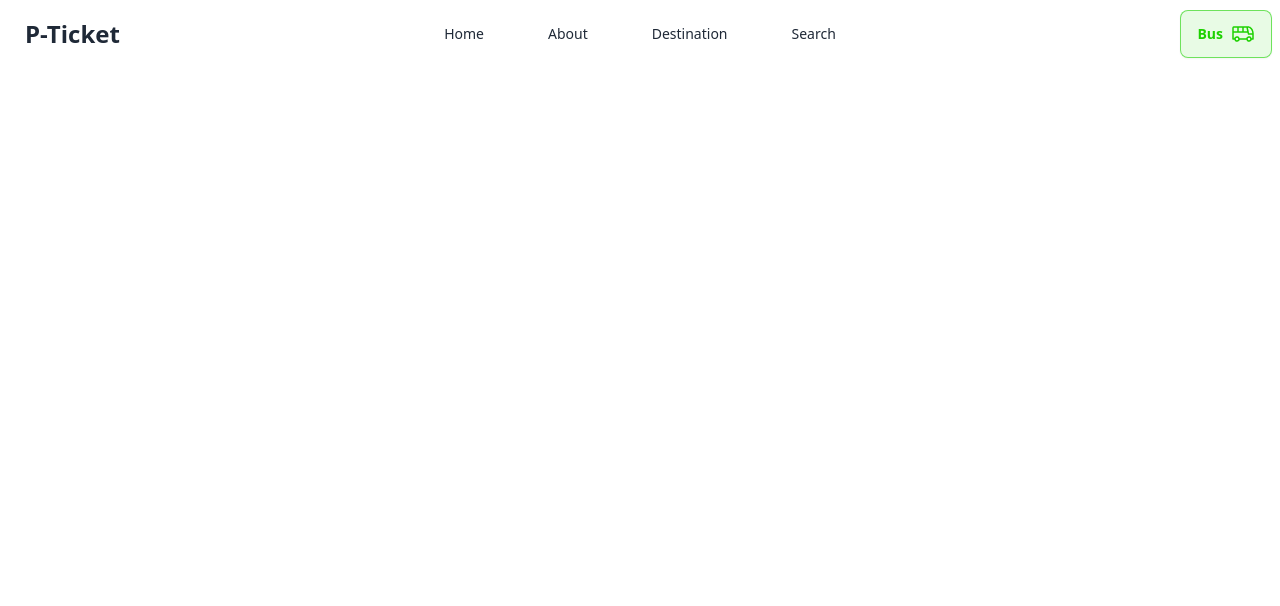
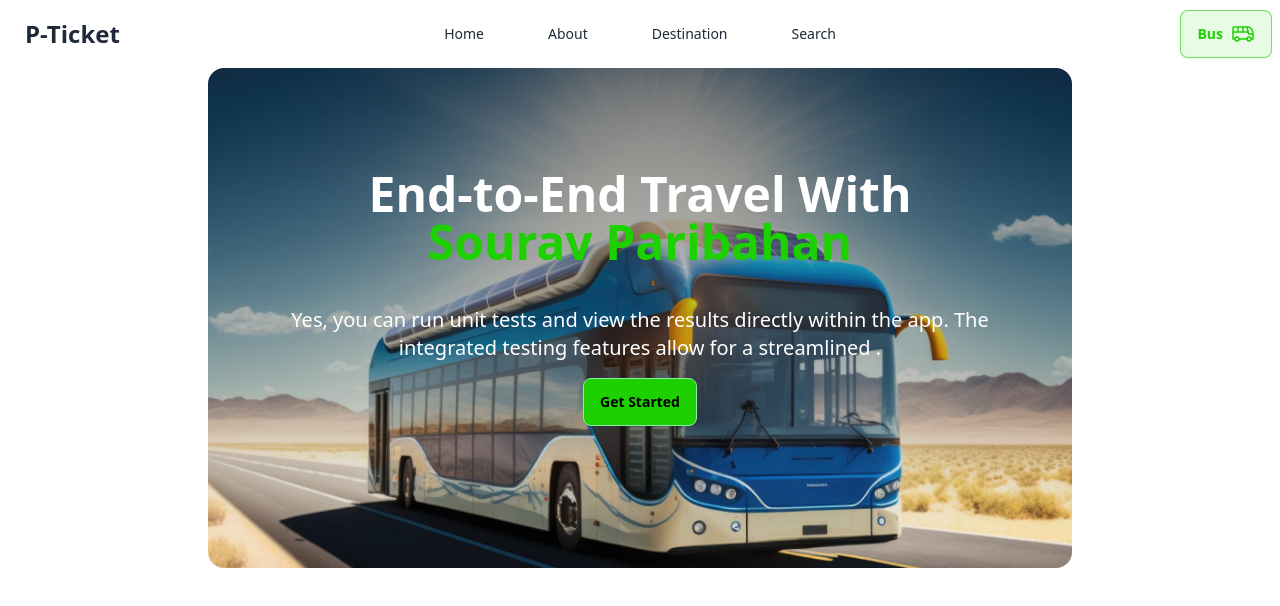
Before and after one commit to Bedoian/my-web-project-1-MPI-, a plain HTML site: page index.html in a window 1280 px wide. Drawn offline with nearby package versions, Linux system fonts and the light colour scheme.

Commit message:
banner section is added

```diff
--- a/index.html
+++ b/index.html
@@ -25,7 +25,7 @@
                             </svg>
                         </div>
                         <ul tabindex="0"
-                            class="menu menu-sm dropdown-content mt-3 z-[1] p-2 shadow bg-base-100 rounded-box w-52 gap-8 ">
+                            class="menu menu-sm dropdown-content mt-3 z-[1] p-2 shadow bg-base-100 rounded-box  gap-8 ">
                             <li><a>Home</a></li>
                             <li><a>About</a></li>
                             <li><a>Destination</a></li>
@@ -44,13 +44,24 @@
                 </div>
                 <div class="navbar-end">
                     <a class="btn bg-[#1DD1001A] border-[1px] border-[#1DD10099] h-6 ">
-                        <p class="text-[#1DD100] p-0">Bus</p>
+                        <p class="text-[#1DD100] ">Bus</p>
                         <img src="images/bus-icon.png" alt="">
 
                     </a>
                 </div>
             </div>
         </nav>
+        <section class="mx-52 rounded-lg">
+            <div class="hero h-[500px] rounded-2xl" style="background-image: url(images/banner.png);">
+                <div class="hero-content text-center text-neutral-content">
+                  <div class="">
+                    <h1 class=" relative bottom-10 text-5xl font-bold text-white">End-to-End Travel With <br><span class="text-[#1DD100]">Sourav Paribahan</span></h1>
+                    <p class=" text-white text-xl mb-4">Yes, you can run unit tests and view the results directly within the app. The <br> integrated testing features allow for a streamlined .</p>
+                    <button class="btn bg-[#1DD100] text-black text-sm font-bold border-[1px] border-green-300">Get Started</button>
+                  </div>
+                </div>
+              </div>
+        </section>
     </header>
     <main></main>
     <footer></footer>
```
